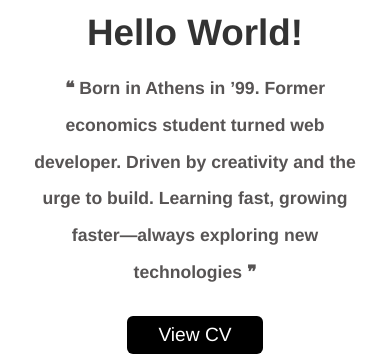
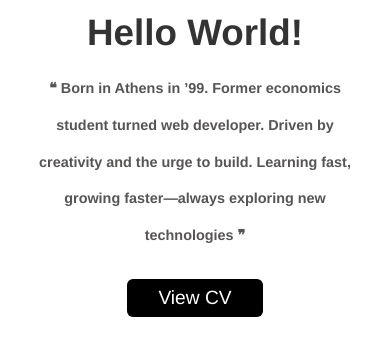
Before and after one commit to ChrKatsaros/portfolio, a React (Vite) app: page / in a window 390 px wide. Shown: the part 319-675 px from the top of the page. Built offline with nearby package versions, Linux system fonts and the light colour scheme.

Commit message:
Force push all changes

```diff
--- a/src/index.css
+++ b/src/index.css
@@ -724,6 +724,7 @@ p{font-size: 1.1rem !important;
   font-weight: 900;
   margin: 0;
   max-width: 600px;
+  font-size: 0.9rem !important;
 }
 
 
```
